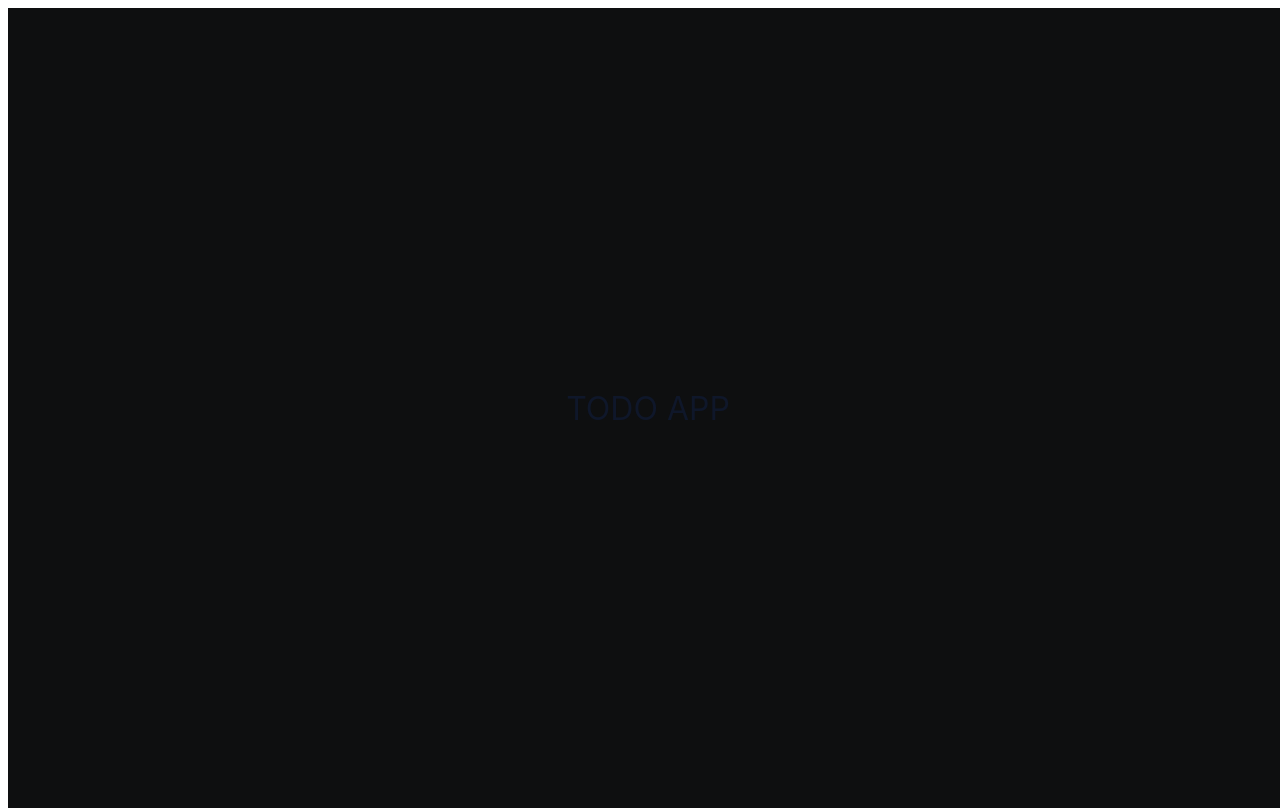
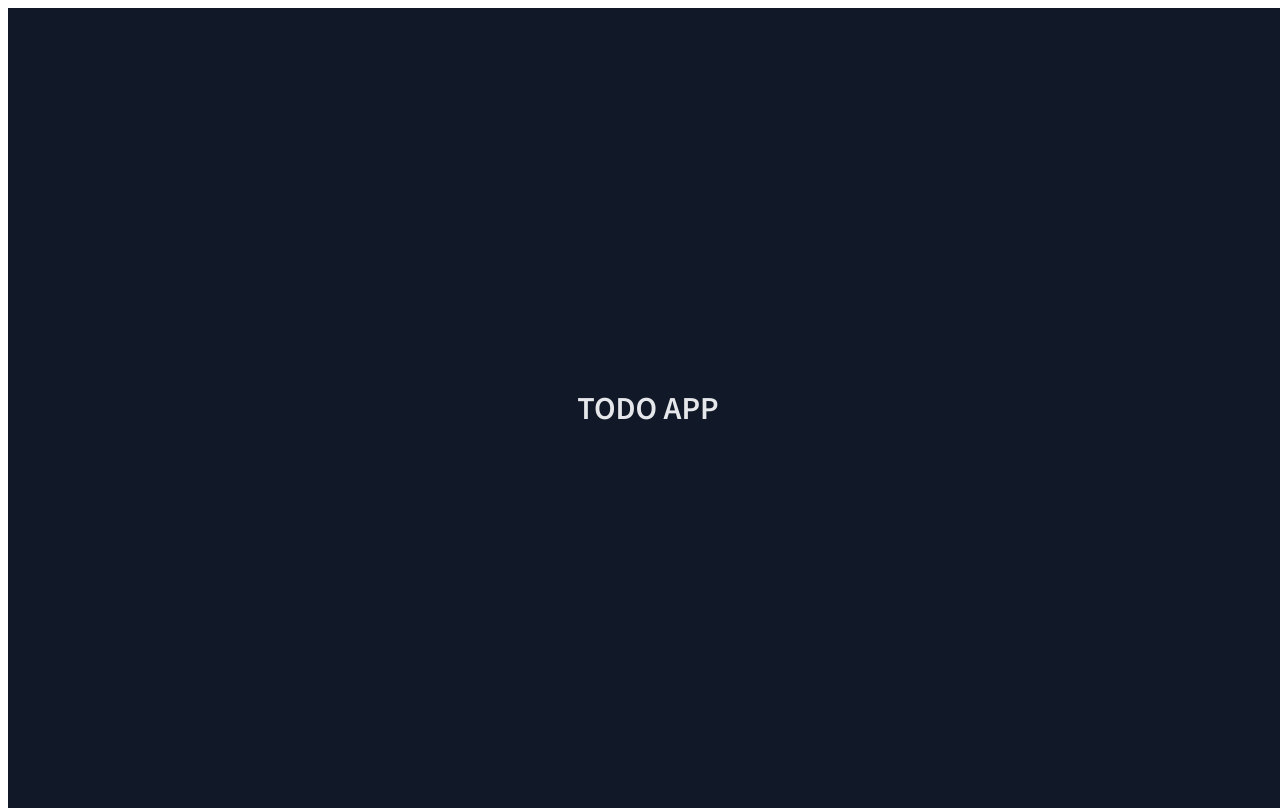
Before and after one commit to jairo-sousa/boracodar-submissions, a React (Vite) app: page / in a window 1280 px wide. Built offline with nearby package versions, Linux system fonts and the light colour scheme.

Commit message:
style: add font Source Sans Pro

```diff
--- a/index.html
+++ b/index.html
@@ -5,6 +5,14 @@
 		<link rel="icon" type="image/svg+xml" href="/vite.svg" />
 		<meta name="viewport" content="width=device-width, initial-scale=1.0" />
 		<title>Credit card</title>
+
+		<!--  FONTS -->
+		<link rel="preconnect" href="https://fonts.googleapis.com" />
+		<link rel="preconnect" href="https://fonts.gstatic.com" crossorigin />
+		<link
+			href="https://fonts.googleapis.com/css2?family=Source+Sans+Pro:wght@400;600&display=swap"
+			rel="stylesheet"
+		/>
 	</head>
 	<body>
 		<div id="root"></div>
--- a/src/styles/global.css
+++ b/src/styles/global.css
@@ -1,7 +1,6 @@
 * {
-	font-family: "Inter", sans-serif;
-	font-weight: 400;
-	color: #0f172a;
+	font-family: "Source Sans Pro", sans-serif;
+	font-weight: 600;
 }
 :root {
 	font-size: 62.5%;
@@ -15,8 +14,8 @@
 }
 
 #root {
-	background-color: #0e0f10;
-	color: #ffffff;
+	background-color: #111827;
+	color: #e5e7eb;
 	display: flex;
 	justify-content: center;
 	align-items: center;
```
